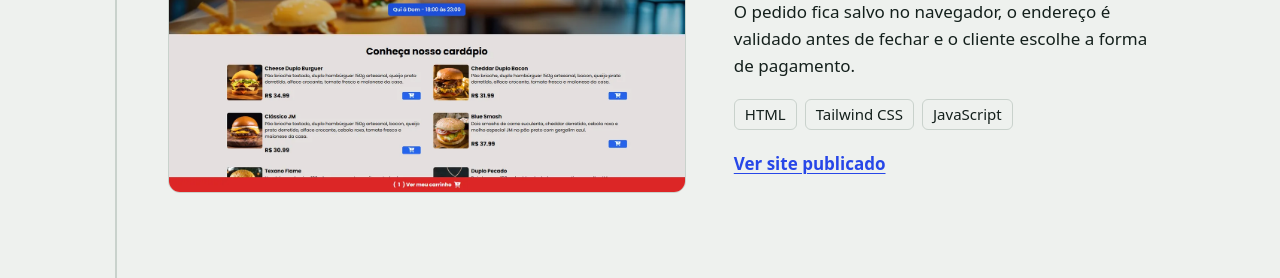
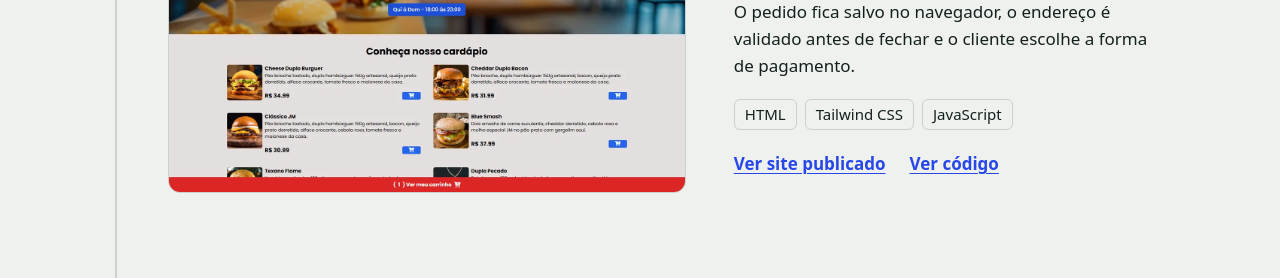
Before and after one commit to JoaoMarcos-JHN/portfolio, a plain HTML site: page index.html in a window 1280 px wide. Shown: the part 3260-3538 px from the top of the page. Drawn offline with nearby package versions, Linux system fonts and the light colour scheme; a web font is replaced by a local one.

Commit message:
Adiciona link do código do JM Burguer

```diff
--- a/index.html
+++ b/index.html
@@ -225,8 +225,12 @@
                             <li>Tailwind CSS</li>
                             <li>JavaScript</li>
                         </ul>
-                        <a class="link-forte" href="https://projeto-hamburgueria-five.vercel.app/" target="_blank"
-                            rel="noopener">Ver site publicado</a>
+                        <p class="entrega__links">
+                            <a class="link-forte" href="https://projeto-hamburgueria-five.vercel.app/" target="_blank"
+                                rel="noopener">Ver site publicado</a>
+                            <a class="link-forte" href="https://github.com/JoaoMarcos-JHN/jm-burguer" target="_blank"
+                                rel="noopener">Ver código</a>
+                        </p>
                     </div>
                 </div>
             </article>
```
